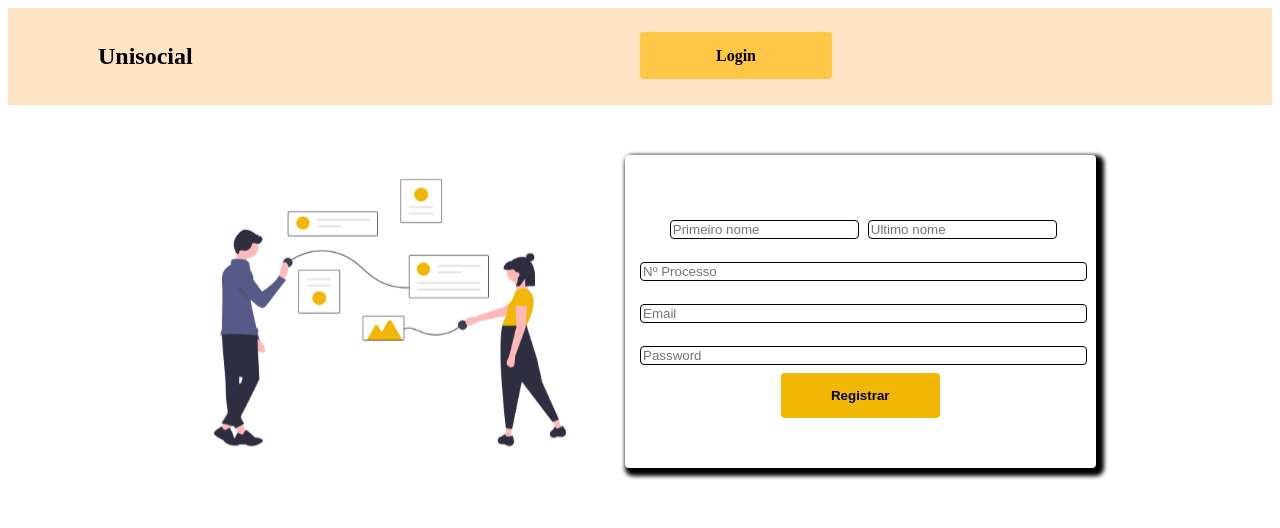
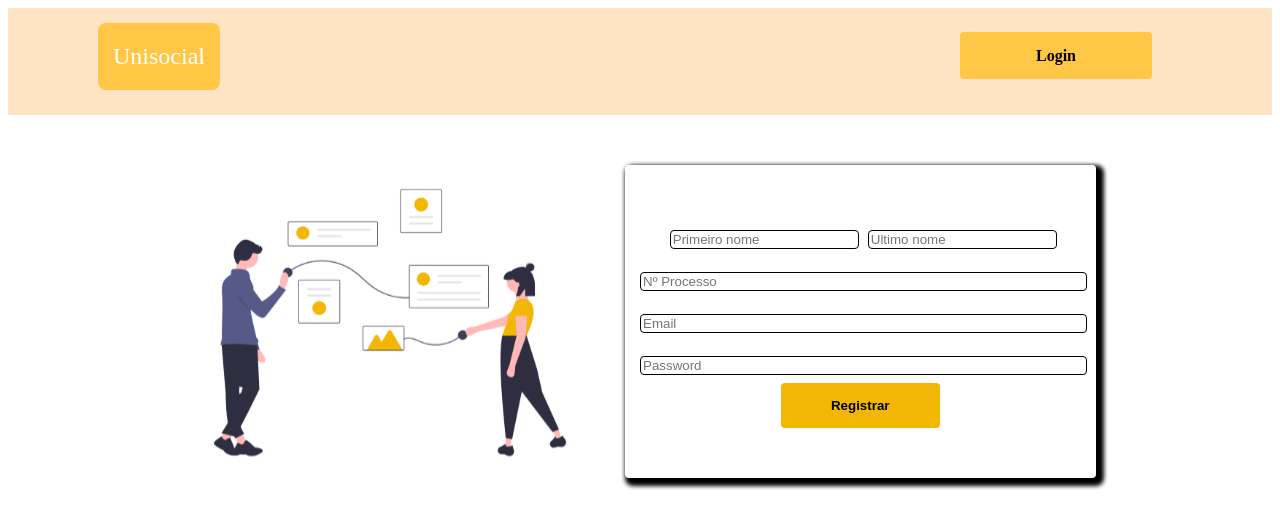
Before and after one commit to franciscojoaopedro/uni-social, a React (Vite) app: page / in a window 1280 px wide. Shown: the top 528 px of the page. Built offline with nearby package versions, Linux system fonts and the light colour scheme.

Commit message:
fix add componente Header

```diff
--- a/src/components/Header/header.css
+++ b/src/components/Header/header.css
@@ -7,14 +7,20 @@
     display: flex;
     justify-content: space-between;
     align-items: center;
+    margin-bottom: 10px;
 }
 
 .logo-text {
-    width: 100%;
+    background: #ffc745;
+    padding: 0 15px;
+    border-radius: 8px;
+}
+.logo-text h2 {
+    color: #fff;
+    font-weight: 200;
 }
 
 .link-login {
-    width: 100%;
     padding: 15px 30px;
 }
 
```
